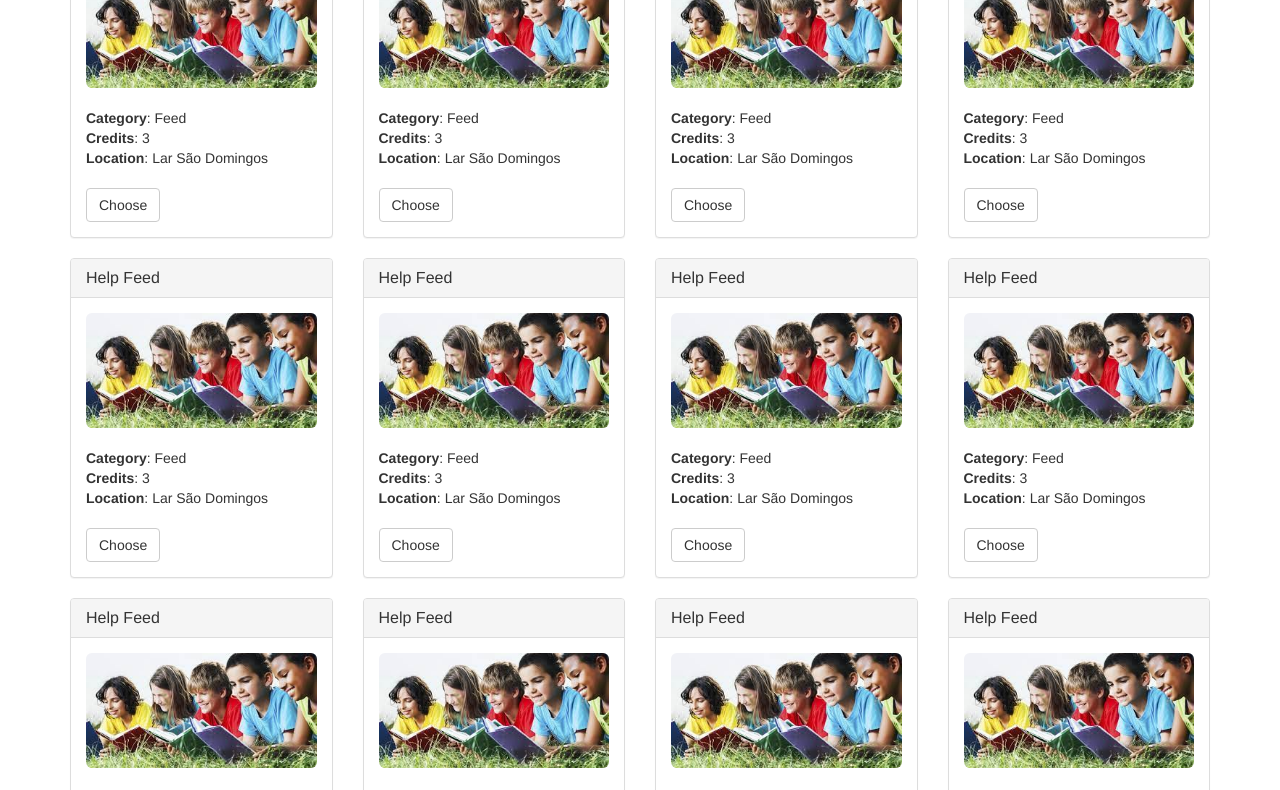
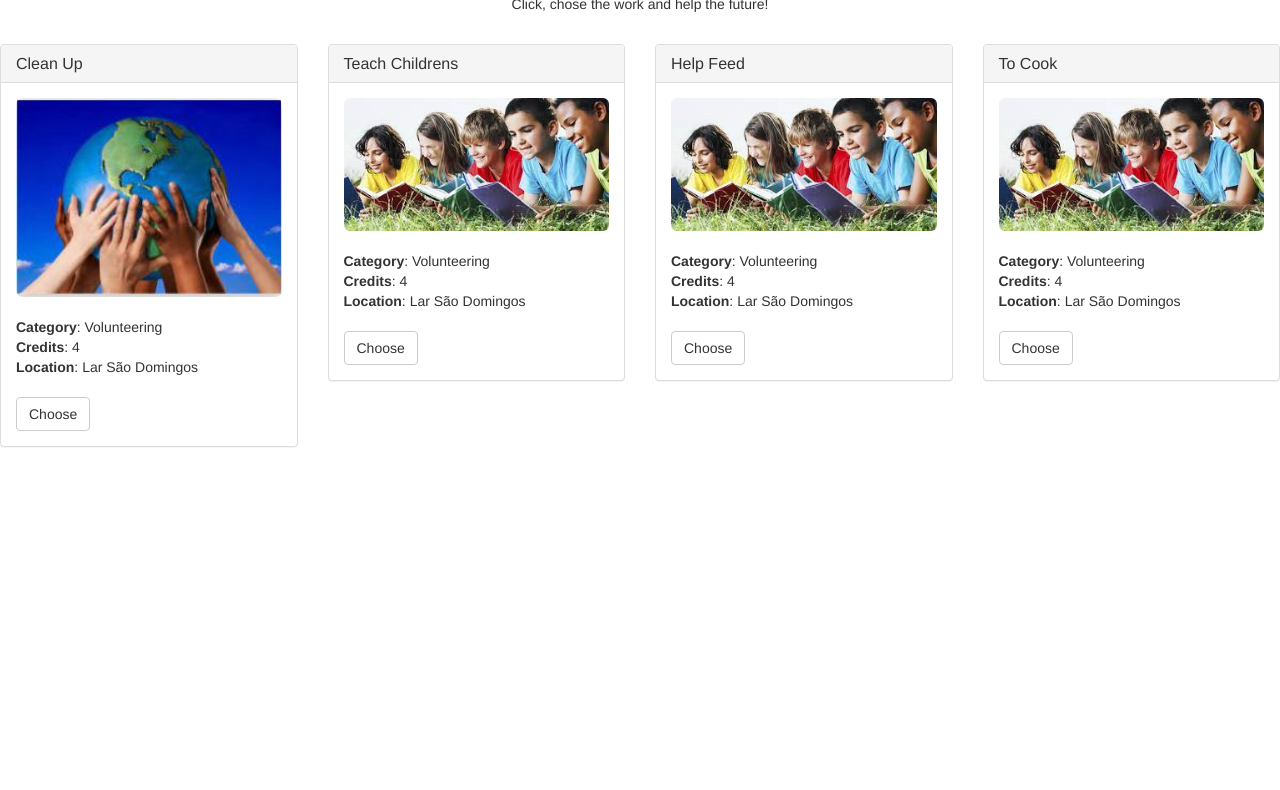
Before and after one commit to Keilalim/blockchain-developer-bootcamp-final-project, a website: page src/index.html in a window 1280 px wide. Shown: the part 202-992 px from the top of the page. After the commit the page ends 800 px from the top, so only its background shows below. Drawn offline with nearby package versions, Linux system fonts and the light colour scheme.

Commit message:
Final Commit

```diff
--- a/migrations/2_deploy_contracts.js
+++ b/migrations/2_deploy_contracts.js
@@ -1,4 +1,4 @@
-var Doobem = artifacts.require("Doobem");
+var Doobem = artifacts.require("TestDoobem");
 
 module.exports = function(deployer) {
   deployer.deploy(Doobem);
--- a/src/doobem.json
+++ b/src/doobem.json
@@ -1,18 +1,18 @@
 [
   {
     "id": 0,
-    "name": "Help Feed",
-    "picture": "images/children.jpeg",
-    "credits": 3,
-    "Category": "Feed",
+    "name": "Clean Up",
+    "picture": "images/nature.jpeg",
+    "credits": 5,
+    "Category": "Cleaning",
     "location": "Lar São Domingos"
   },
   {
     "id": 1,
-    "name": "Help Feed",
+    "name": "Teach Childrens",
     "picture": "images/children.jpeg",
-    "credits": 3,
-    "Category": "Feed",
+    "credits": 6,
+    "Category": "Teach",
     "location": "Lar São Domingos"
   },
   {
@@ -25,103 +25,7 @@
   },
   {
     "id": 3,
-    "name": "Help Feed",
-    "picture": "images/children.jpeg",
-    "credits": 3,
-    "Category": "Feed",
-    "location": "Lar São Domingos"
-  },
-  {
-    "id": 4,
-    "name": "Help Feed",
-    "picture": "images/children.jpeg",
-    "credits": 3,
-    "Category": "Feed",
-    "location": "Lar São Domingos"
-  },
-  {
-    "id": 5,
-    "name": "Help Feed",
-    "picture": "images/children.jpeg",
-    "credits": 3,
-    "Category": "Feed",
-    "location": "Lar São Domingos"
-  },
-  {
-    "id": 6,
-    "name": "Help Feed",
-    "picture": "images/children.jpeg",
-    "credits": 3,
-    "Category": "Feed",
-    "location": "Lar São Domingos"
-  },
-  {
-    "id": 7,
-    "name": "Help Feed",
-    "picture": "images/children.jpeg",
-    "credits": 3,
-    "Category": "Feed",
-    "location": "Lar São Domingos"
-  },
-  {
-    "id": 8,
-    "name": "Help Feed",
-    "picture": "images/children.jpeg",
-    "credits": 3,
-    "Category": "Feed",
-    "location": "Lar São Domingos"
-  },
-  {
-    "id": 9,
-    "name": "Help Feed",
-    "picture": "images/children.jpeg",
-    "credits": 3,
-    "Category": "Feed",
-    "location": "Lar São Domingos"
-  },
-  {
-    "id": 10,
-    "name": "Help Feed",
-    "picture": "images/children.jpeg",
-    "credits": 3,
-    "Category": "Feed",
-    "location": "Lar São Domingos"
-  },
-  {
-    "id": 11,
-    "name": "Help Feed",
-    "picture": "images/children.jpeg",
-    "credits": 3,
-    "Category": "Feed",
-    "location": "Lar São Domingos"
-  },
-  {
-    "id": 12,
-    "name": "Help Feed",
-    "picture": "images/children.jpeg",
-    "credits": 3,
-    "Category": "Feed",
-    "location": "Lar São Domingos"
-  },
-  {
-    "id": 13,
-    "name": "Help Feed",
-    "picture": "images/children.jpeg",
-    "credits": 3,
-    "Category": "Feed",
-    "location": "Lar São Domingos"
-  },
-  {
-    "id": 14,
-    "name": "Help Feed",
-    "picture": "images/children.jpeg",
-    "credits": 3,
-    "Category": "Feed",
-    "location": "Lar São Domingos"
-  },
-  {
-    "id": 15,
-    "name": "Help Feed",
+    "name": "To Cook",
     "picture": "images/children.jpeg",
     "credits": 3,
     "Category": "Feed",
--- a/src/index.html
+++ b/src/index.html
@@ -18,12 +18,12 @@
     <![endif]-->
   </head>
   <body>
-    <div class="container">
+    <div class="jumbotron text-center"></div>
       <div class="row">
         <div class="col-xs-12 col-sm-8 col-sm-push-2">
           <h1 class="text-center">Doobem</h1>
-          <hr/>
-          <br/>
+          <p class="text-center">Click, chose the work and help the future!</p>
+        <br/>
         </div>
       </div>
 
@@ -41,9 +41,9 @@
           <div class="panel-body">
             <img alt="140x140" data-src="holder.js/140x140" class="img-rounded img-center" style="width: 100%;" src="https://www.teclasap.com.br/wp-content/uploads/2009/10/children.jpg" data-holder-rendered="true">
             <br/><br/>
-            <strong>Category</strong>: <span class="job-childreens">Feed</span><br/>
-            <strong>Credits</strong>: <span class="job-credits">3</span><br/>
-            <strong>Location</strong>: <span class="job-location">APAE, MI</span><br/><br/>
+            <strong>Category</strong>: <span class="job-childreens">Volunteering</span><br/>
+            <strong>Credits</strong>: <span class="job-credits">4</span><br/>
+            <strong>Location</strong>: <span class="job-location">APAE</span><br/><br/>
             <button class="btn btn-default btn-chose" type="button" data-id="0">Choose</button>
           </div>
         </div>
--- a/src/js/app.js
+++ b/src/js/app.js
@@ -22,17 +22,41 @@ App = {
     return await App.initWeb3();
   },
   initWeb3: async function() {
-    /*
-     * Replace me...
-     */
+    if (window.ethereum) {
+      App.web3Provider = window.ethereum;
+      try {
+        // Request account access
+        await window.ethereum.request({ method: "eth_requestAccounts" });;
+      } catch (error) {
+        // User denied account access...
+        console.error("User denied account access")
+      }
+    }
+    // Legacy dapp browsers...
+    else if (window.web3) {
+      App.web3Provider = window.web3.currentProvider;
+    }
+    // If no injected web3 instance is detected, fall back to Ganache
+    else {
+      App.web3Provider = new Web3.providers.HttpProvider('http://localhost:7545');
+    }
+    web3 = new Web3(App.web3Provider);
 
     return App.initContract();
   },
 
   initContract: function() {
-    /*
-     * Replace me...
-     */
+    $.getJSON('Doobem.json', function(data) {
+      // Get the necessary contract artifact file and instantiate it with @truffle/contract
+      var DoobemArtifact = data;
+      App.contracts.Doobem = TruffleContract(AdoptionArtifact);
+
+      // Set the provider for our contract
+      App.contracts.Doobem.setProvider(App.web3Provider);
+
+      // Use our contract to retrieve and mark the Job ID
+      return App.markAdopted();
+    });
 
     return App.bindEvents();
   },
@@ -64,3 +88,19 @@ $(function() {
     App.init();
   });
 });
+
+var jobInstance;
+
+App.contracts.Doobem.deployed().then(function(instance) {
+  jobIdInstance = instance;
+
+  return jobIdInstance.getJobId.call();
+}).then(function(jobId) {
+  for (i = 0; i < volunteers.length; i++) {
+    if (jobId[i] !== '0x0000000000000000000000000000000000000000') {
+      $('.panel-pet').eq(i).find('button').text('Success').attr('disabled', true);
+    }
+  }
+}).catch(function(err) {
+  console.log(err.message);
+});
```
Also changed, not shown: Imagens/Cleanup.JPG (added), Imagens/Cleanup2.JPG (added), build/contracts/Doobem.json, build/contracts/Migrations.json, 4 other files.
